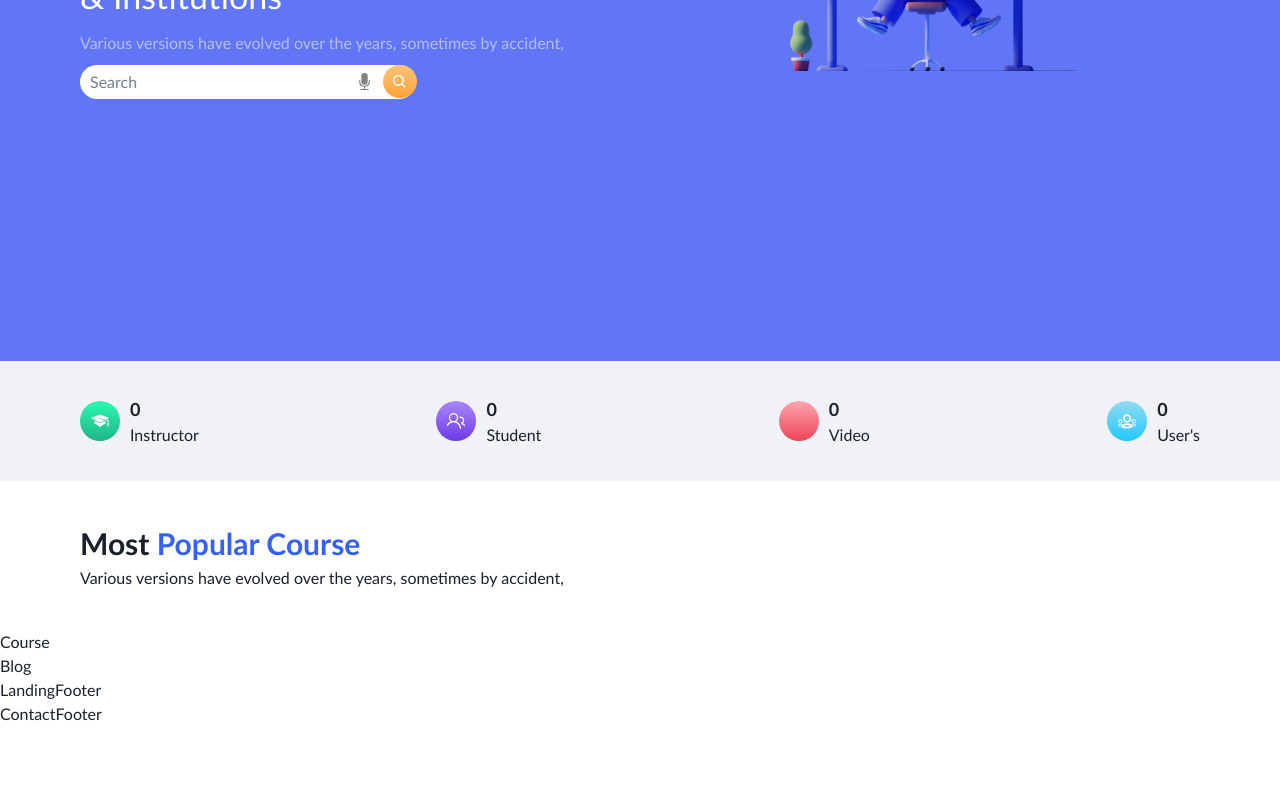
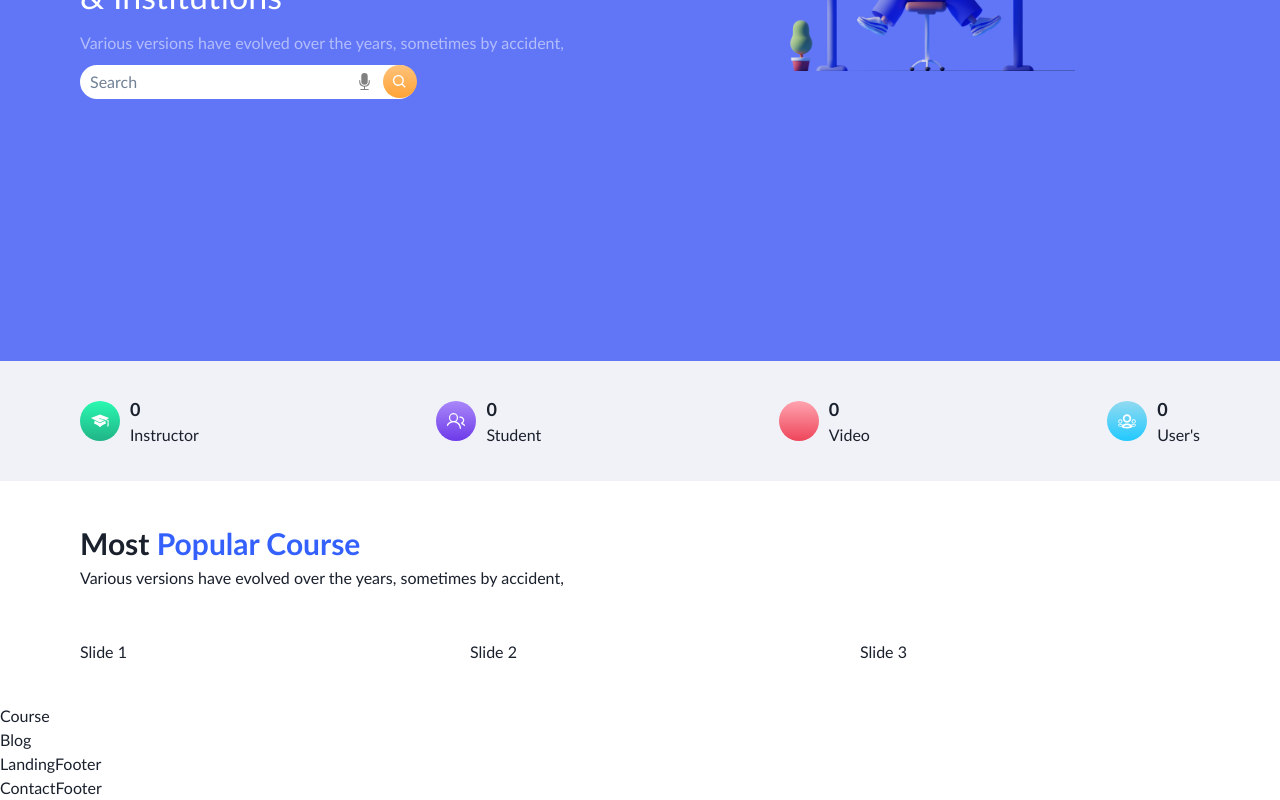
Before and after one commit to aman-ur-7/E-learning, a React (Vite) app in the folder vite-project/: page /elearn in a window 1280 px wide. Shown: the part 319-1119 px from the top of the page. Before the commit the page ends 1045 px from the top, so only its background shows below. Built offline with nearby package versions, Linux system fonts and the light colour scheme; some icons are missing.

Commit message:
swipper commit

```diff
--- a/vite-project/package.json
+++ b/vite-project/package.json
@@ -19,7 +19,8 @@
     "react-dom": "^18.2.0",
     "react-icons": "^4.10.1",
     "react-router-dom": "^6.15.0",
-    "styled-components": "^6.0.7"
+    "styled-components": "^6.0.7",
+    "swiper": "^10.2.0"
   },
   "devDependencies": {
     "@types/react": "^18.2.15",
--- a/vite-project/src/Components/AboutPage.jsx
+++ b/vite-project/src/Components/AboutPage.jsx
@@ -1,4 +1,7 @@
 import React from "react";
+import { Swiper, SwiperSlide } from "swiper/react";
+import { Navigation, Pagination, Scrollbar, A11y } from "swiper/modules";
+import "swiper/css";
 
 const AboutPage = () => {
   return (
@@ -12,7 +15,24 @@
           Various versions have evolved over the years, sometimes by accident,
         </p>
       </div>
-      <div></div>
+      <div className="swiper-slider">
+        <Swiper
+          // install Swiper modules
+          modules={[Navigation, Pagination, Scrollbar, A11y]}
+          spaceBetween={50}
+          slidesPerView={3}
+          navigation
+          pagination={{ clickable: true }}
+          scrollbar={{ draggable: true }}
+          onSwiper={(swiper) => console.log(swiper)}
+          onSlideChange={() => console.log("slide change")}
+        >
+          <SwiperSlide>Slide 1</SwiperSlide>
+          <SwiperSlide>Slide 2</SwiperSlide>
+          <SwiperSlide>Slide 3</SwiperSlide>
+          <SwiperSlide>Slide 4</SwiperSlide>
+        </Swiper>
+      </div>
     </div>
   );
 };
--- a/vite-project/src/GlobalStyle.jsx
+++ b/vite-project/src/GlobalStyle.jsx
@@ -504,6 +504,7 @@
     .about-page{
         padding: 40px 80px;
         display: flex;
+        gap: 50px;
         flex-direction: column;
 
         &>:nth-child(1){
```
Also changed, not shown: 1 other file (tests, documents, lock files or other folders).
